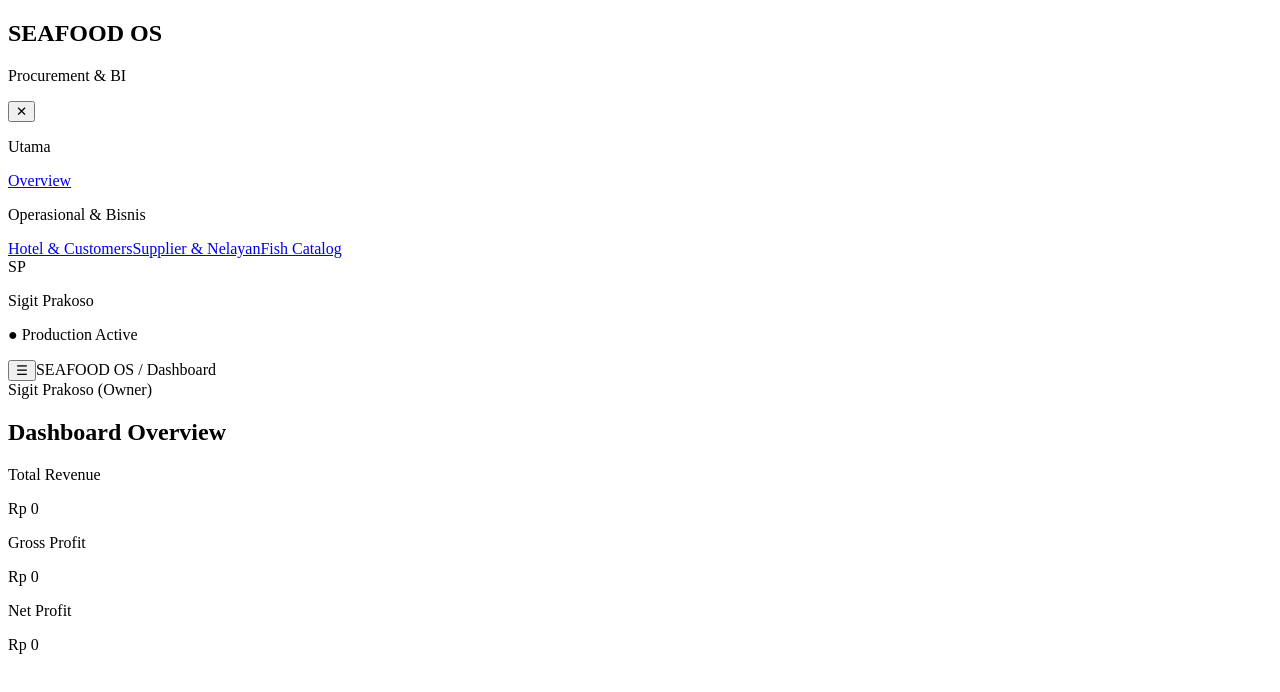
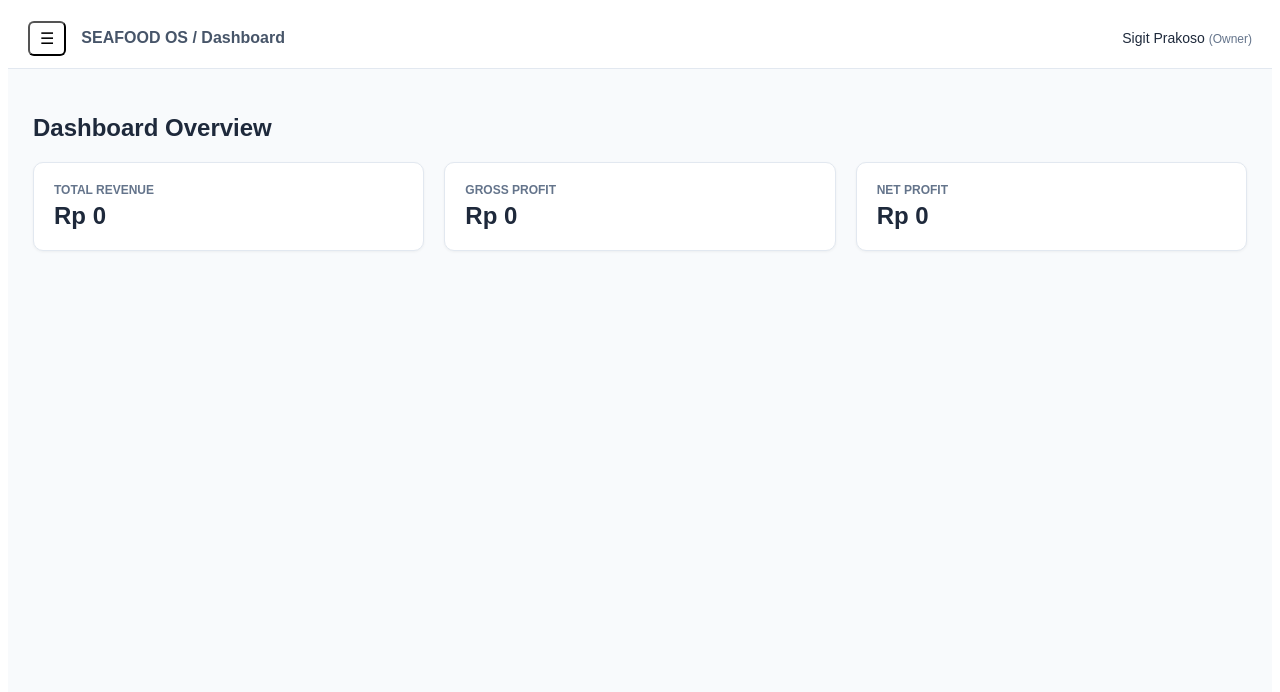
Before and after one commit to hongciome/pt-perdagangan-bahari, a React (Vite) app in the folder frontend/: page / in a window 1280 px wide. Shown: the top 692 px of the page. Built offline with nearby package versions, Linux system fonts and the light colour scheme.

Commit message:
Perbaiki total layout frontend menggunakan inline style agar rapi dan tidak berantakan

```diff
--- a/frontend/src/App.jsx
+++ b/frontend/src/App.jsx
@@ -5,43 +5,39 @@ export default function App() {
   const [sidebarOpen, setSidebarOpen] = useState(false);
 
   return (
-    <div className="min-h-screen bg-[#F5F7FA] flex text-slate-800">
-      {/* Sidebar Komponen */}
+    <div style={{ display: 'flex', minHeight: '100vh', backgroundColor: '#f8fafc', fontFamily: 'sans-serif', color: '#1e293b' }}>
       <Sidebar isOpen={sidebarOpen} onClose={() => setSidebarOpen(false)} />
 
-      {/* Konten Utama */}
-      <div className="flex-1 flex flex-col md:pl-64">
-        {/* Header atas khusus mobile / umum */}
-        <header className="bg-white border-b border-slate-200 h-16 flex items-center justify-between px-4 sticky top-0 z-30">
-          <div className="flex items-center gap-3">
+      <div style={{ flex: 1, display: 'flex', flexDirection: 'column' }}>
+        <header style={{ height: '60px', background: '#fff', borderBottom: '1px solid #e2e8f0', display: 'flex', alignItems: 'center', justifyContent: 'space-between', padding: '0 20px', position: 'sticky', top: 0, zIndex: 30 }}>
+          <div style={{ display: 'flex', alignItems: 'center', gap: '15px' }}>
             <button
               onClick={() => setSidebarOpen(true)}
-              className="md:hidden p-2 rounded-lg text-slate-600 hover:bg-slate-100 focus:outline-none"
+              style={{ background: 'none', border: '1px solid #cbd5i1', padding: '6px 10px', borderRadius: '6px', cursor: 'pointer', fontSize: '16px' }}
             >
               ☰
             </button>
-            <span className="font-semibold text-slate-700">SEAFOOD OS / Dashboard</span>
+            <span style={{ fontWeight: 600, color: '#475569' }}>SEAFOOD OS / Dashboard</span>
           </div>
-          <div className="text-sm font-medium text-slate-600">
-            Sigit Prakoso <span className="text-xs text-slate-400">(Owner)</span>
+          <div style={{ fontSize: '14px', fontWeight: 500 }}>
+            Sigit Prakoso <span style={{ color: '#64748b', fontSize: '12px' }}>(Owner)</span>
           </div>
         </header>
 
-        {/* Area Dashboard / Konten */}
-        <main className="p-6">
-          <h2 className="text-2xl font-bold mb-4">Dashboard Overview</h2>
-          <div className="grid grid-cols-1 sm:grid-cols-2 lg:grid-cols-3 gap-4">
-            <div className="bg-white p-5 rounded-xl border border-slate-200 shadow-sm">
-              <p className="text-xs text-slate-500 font-semibold uppercase">Total Revenue</p>
-              <p className="text-2xl font-bold mt-1">Rp 0</p>
+        <main style={{ padding: '25px' }}>
+          <h2 style={{ fontSize: '24px', fontWeight: 'bold', marginBottom: '20px' }}>Dashboard Overview</h2>
+          <div style={{ display: 'grid', gridTemplateColumns: 'repeat(auto-fit, minmax(240px, 1fr))', gap: '20px' }}>
+            <div style={{ background: '#fff', padding: '20px', borderRadius: '10px', border: '1px solid #e2e8f0', boxShadow: '0 1px 3px rgba(0,0,0,0.05)' }}>
+              <p style={{ fontSize: '12px', color: '#64748b', fontWeight: 'bold', textTransform: 'uppercase', margin: '0 0 5px 0' }}>Total Revenue</p>
+              <p style={{ fontSize: '24px', fontWeight: 'bold', margin: 0 }}>Rp 0</p>
             </div>
-            <div className="bg-white p-5 rounded-xl border border-slate-200 shadow-sm">
-              <p className="text-xs text-slate-500 font-semibold uppercase">Gross Profit</p>
-              <p className="text-2xl font-bold mt-1">Rp 0</p>
+            <div style={{ background: '#fff', padding: '20px', borderRadius: '10px', border: '1px solid #e2e8f0', boxShadow: '0 1px 3px rgba(0,0,0,0.05)' }}>
+              <p style={{ fontSize: '12px', color: '#64748b', fontWeight: 'bold', textTransform: 'uppercase', margin: '0 0 5px 0' }}>Gross Profit</p>
+              <p style={{ fontSize: '24px', fontWeight: 'bold', margin: 0 }}>Rp 0</p>
             </div>
-            <div className="bg-white p-5 rounded-xl border border-slate-200 shadow-sm">
-              <p className="text-xs text-slate-500 font-semibold uppercase">Net Profit</p>
-              <p className="text-2xl font-bold mt-1">Rp 0</p>
+            <div style={{ background: '#fff', padding: '20px', borderRadius: '10px', border: '1px solid #e2e8f0', boxShadow: '0 1px 3px rgba(0,0,0,0.05)' }}>
+              <p style={{ fontSize: '12px', color: '#64748b', fontWeight: 'bold', textTransform: 'uppercase', margin: '0 0 5px 0' }}>Net Profit</p>
+              <p style={{ fontSize: '24px', fontWeight: 'bold', margin: 0 }}>Rp 0</p>
             </div>
           </div>
         </main>
--- a/frontend/src/components/Sidebar.jsx
+++ b/frontend/src/components/Sidebar.jsx
@@ -3,46 +3,35 @@ import React from 'react';
 export default function Sidebar({ isOpen, onClose }) {
   return (
     <>
-      {/* Overlay hitam transparan di belakang sidebar saat terbuka di HP */}
       {isOpen && (
-        <div
-          onClick={onClose}
-          className="fixed inset-0 bg-black/50 z-40 md:hidden"
-        />
+        <div onClick={onClose} style={{ position: 'fixed', inset: 0, background: 'rgba(0,0,0,0.5)', zIndex: 40 }} />
       )}
+      <aside style={{
+        position: 'fixed', top: 0, bottom: 0, left: 0, width: '260px',
+        backgroundColor: '#0f172a', color: '#fff', zIndex: 50, display: 'flex', flexDirection: 'column',
+        transform: isOpen ? 'translateX(0)' : 'translateX(-100%)', transition: 'transform 0.3s ease'
+      }}>
+        <div style={{ padding: '20px', borderBottom: '1px solid #1e293b', display: 'flex', justifyContent: 'space-between', alignItems: 'center' }}>
+          <div>
+            <h2 style={{ fontSize: '18px', fontWeight: 'bold', margin: 0 }}>SEAFOOD OS</h2>
+            <p style={{ fontSize: '12px', color: '#94a3b8', margin: 0 }}>Procurement & BI</p>
+          </div>
+          <button onClick={onClose} style={{ background: 'none', border: 'none', color: '#fff', fontSize: '20px', cursor: 'pointer' }}>✕</button>
+        </div>
+        <div style={{ padding: '20px', flex: 1, overflowY: 'auto' }}>
+          <p style={{ fontSize: '11px', color: '#94a3b8', textTransform: 'uppercase', marginBottom: '10px' }}>Utama</p>
+          <a href="#" style={{ display: 'block', padding: '10px', background: '#2563eb', color: '#fff', borderRadius: '6px', textDecoration: 'none', marginBottom: '15px' }}>Overview</a>
 
-      {/* Konten Sidebar */}
-      <aside className={`fixed inset-y-0 left-0 z-50 w-64 bg-slate-900 text-white flex flex-col transition-transform duration-300 ease-in-out md:translate-x-0 ${isOpen ? 'translate-x-0' : '-translate-x-full'}`}>
-        <div className="p-4 flex items-center justify-between border-b border-slate-800">
+          <p style={{ fontSize: '11px', color: '#94a3b8', textTransform: 'uppercase', marginBottom: '10px' }}>Operasional</p>
+          <a href="#" style={{ display: 'block', padding: '8px 10px', color: '#cbd5e1', textDecoration: 'none', marginBottom: '5px' }}>Hotel & Customers</a>
+          <a href="#" style={{ display: 'block', padding: '8px 10px', color: '#cbd5e1', textDecoration: 'none', marginBottom: '5px' }}>Supplier & Nelayan</a>
+          <a href="#" style={{ display: 'block', padding: '8px 10px', color: '#cbd5e1', textDecoration: 'none', marginBottom: '5px' }}>Fish Catalog</a>
+        </div>
+        <div style={{ padding: '15px 20px', borderTop: '1px solid #1e293b', background: '#020617', display: 'flex', alignItems: 'center', gap: '10px' }}>
+          <div style={{ width: '35px', height: '35px', borderRadius: '50%', background: '#059669', display: 'flex', alignItems: 'center', justifyContent: 'center', fontWeight: 'bold' }}>SP</div>
           <div>
-            <h1 className="font-bold text-lg tracking-wider">SEAFOOD OS</h1>
-            <p className="text-xs text-slate-400">Procurement & BI</p>
-          </div>
-          <button onClick={onClose} className="md:hidden text-slate-400 hover:text-white p-2 text-xl font-bold">
-            ✕
-          </button>
-        </div>
-
-        <div className="flex-1 overflow-y-auto p-4 space-y-6 text-sm">
-          <div>
-            <p className="text-xs font-semibold text-slate-400 uppercase tracking-wider mb-2">Utama</p>
-            <a href="#" className="flex items-center gap-3 px-3 py-2 bg-blue-600 text-white rounded-lg font-medium">Overview</a>
-          </div>
-          <div>
-            <p className="text-xs font-semibold text-slate-400 uppercase tracking-wider mb-2">Operasional & Bisnis</p>
-            <a href="#" className="block px-3 py-2 text-slate-300 hover:bg-slate-800 rounded-lg">Hotel & Customers</a>
-            <a href="#" className="block px-3 py-2 text-slate-300 hover:bg-slate-800 rounded-lg">Supplier & Nelayan</a>
-            <a href="#" className="block px-3 py-2 text-slate-300 hover:bg-slate-800 rounded-lg">Fish Catalog</a>
-          </div>
-        </div>
-
-        <div className="p-4 border-t border-slate-800 bg-slate-950/50">
-          <div className="flex items-center gap-3">
-            <div className="w-9 h-9 rounded-full bg-emerald-600 flex items-center justify-center font-bold text-white">SP</div>
-            <div>
-              <p className="text-sm font-medium">Sigit Prakoso</p>
-              <p className="text-xs text-emerald-400">● Production Active</p>
-            </div>
+            <p style={{ fontSize: '14px', margin: 0, fontWeight: 500 }}>Sigit Prakoso</p>
+            <p style={{ fontSize: '11px', color: '#34d399', margin: 0 }}>● Production Active</p>
           </div>
         </div>
       </aside>
```
